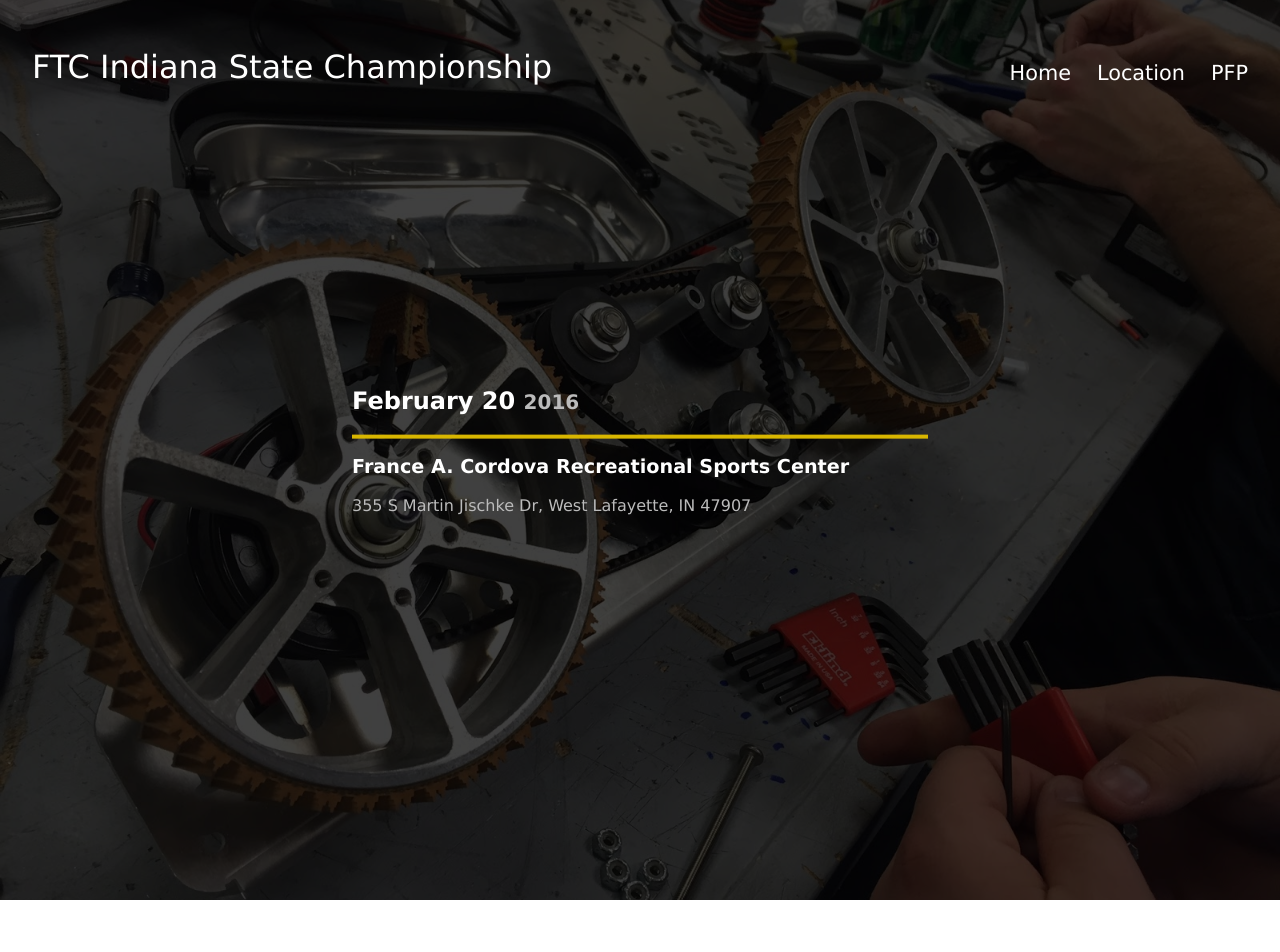
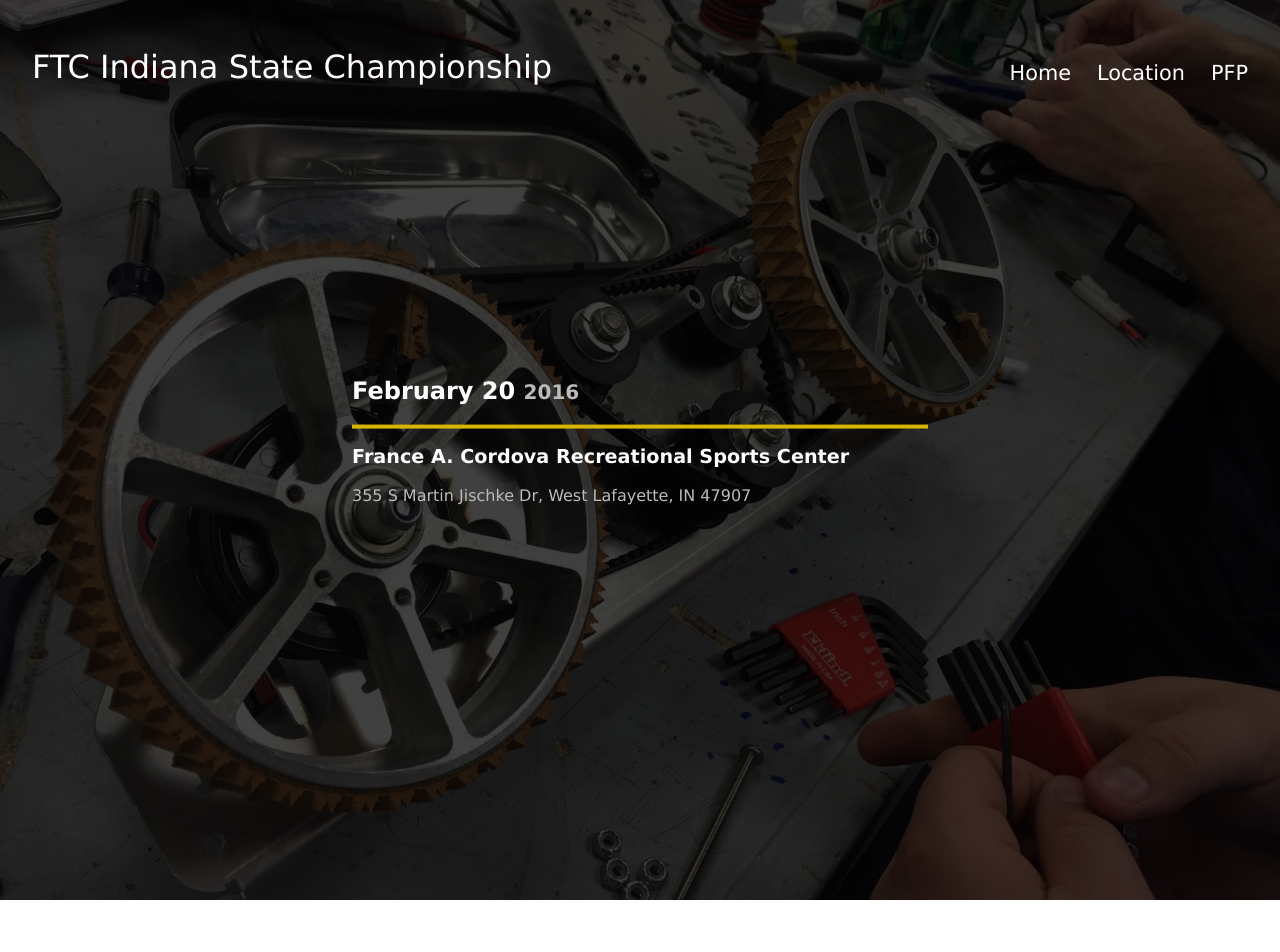
Before and after one commit to purduefirst/purduefirst.github.io, a Jekyll site: the page built from ftc-state.html, in a window 1280 px wide. Shown: the top 952 px of the page. Built offline with Jekyll 4.4.1, drawn with Linux system fonts in a browser that asks for light colours.

Commit message:
fix firefox making me suicidal

```diff
--- a/_sass/components/background.scss
+++ b/_sass/components/background.scss
@@ -44,6 +44,9 @@
 	color: white;
 	width: 50%;
 	margin: auto;
+	h1 {
+		margin-top: 0px;
+	}
 }
 .mission hr {
 	border: 2px solid #ffffff;
```
